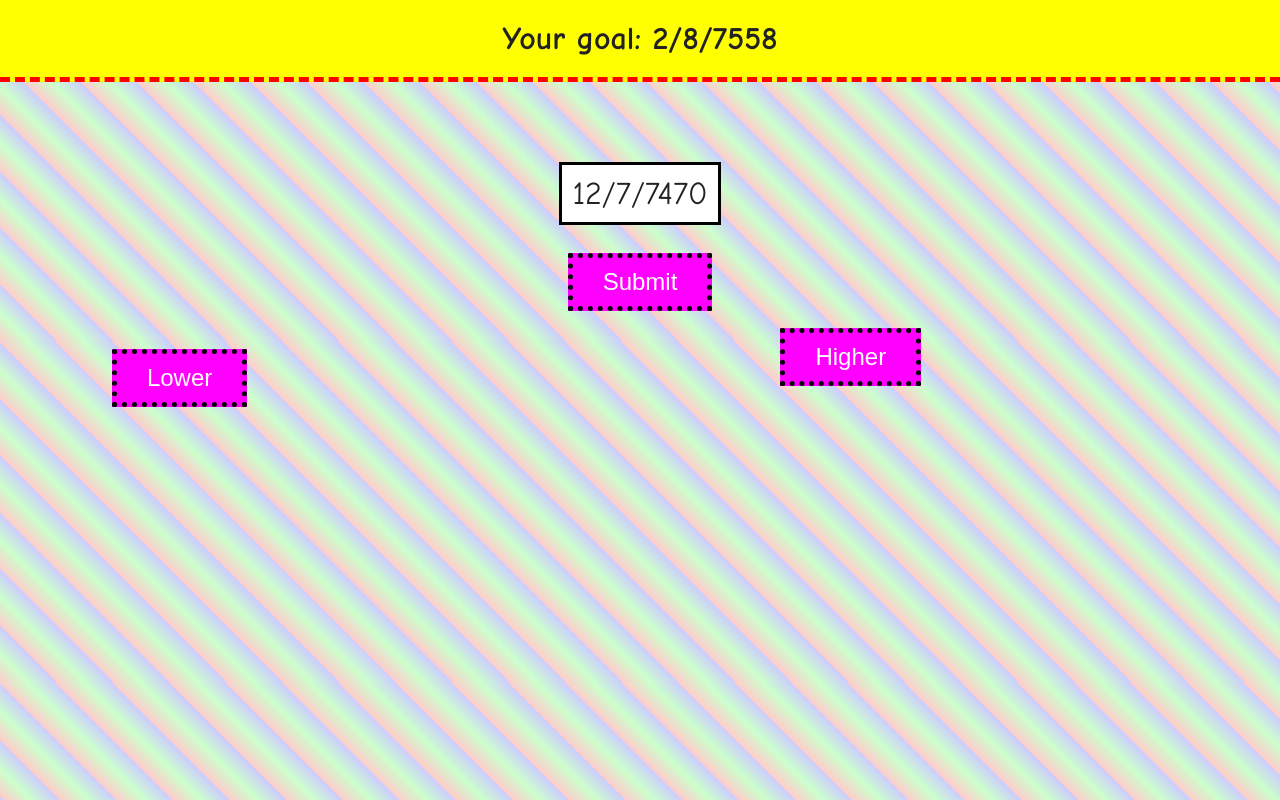
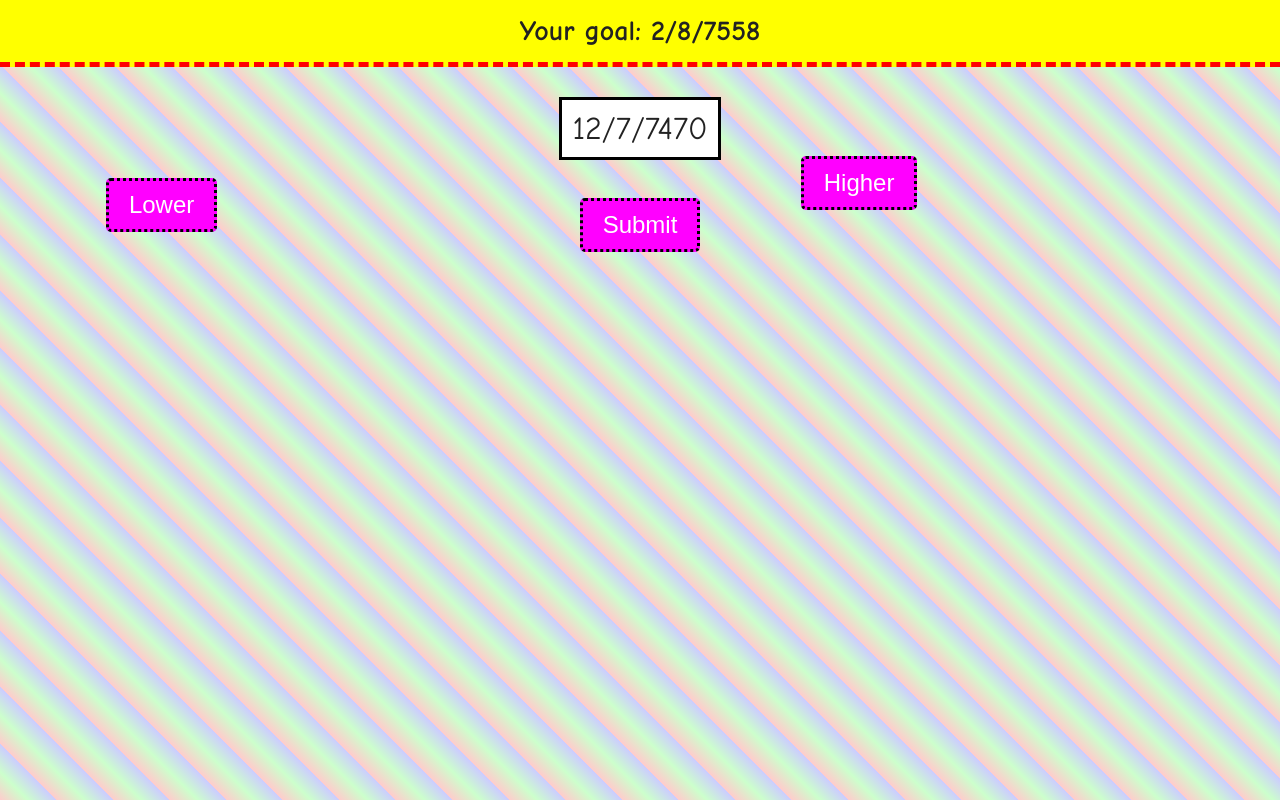
Before and after one commit to collared1/annoyingshit, a plain HTML site: page index.html in a window 1280 px wide. Both pictures are taken after a click on the button "Start". Drawn offline with Linux system fonts and the light colour scheme.

Commit message:
Update index.html

```diff
--- a/index.html
+++ b/index.html
@@ -2,7 +2,8 @@
 <html lang="en">
 <head>
 <meta charset="UTF-8">
-<title>Even More Horrible Date Picker</title>
+<meta name="viewport" content="width=device-width, initial-scale=1.0">
+<title>Universal Horrible Date Picker</title>
 <style>
   body {
     font-family: Comic Sans MS, cursive;
@@ -12,30 +13,38 @@
     margin: 0;
     padding: 0;
     overflow: hidden;
+    height: 100vh;
   }
   h1 {
     background: yellow;
     margin: 0;
-    padding: 20px;
+    padding: 15px;
     border-bottom: 5px dashed red;
+    font-size: clamp(18px, 4vw, 28px);
   }
   #game {
-    margin-top: 50px;
     position: relative;
+    width: 100%;
+    height: calc(100vh - 100px);
+    overflow: hidden;
   }
   button {
-    font-size: 24px;
-    padding: 10px 30px;
-    margin: 10px;
+    font-size: clamp(16px, 4vw, 24px);
+    padding: 10px 20px;
     background-color: magenta;
     color: white;
-    border: 5px dotted black;
+    border: 3px dotted black;
+    border-radius: 5px;
     cursor: pointer;
     position: absolute;
-    transition: all 0.2s ease;
+    transition: all 0.25s ease;
+  }
+  #start, #submit {
+    position: static;
+    margin-top: 20px;
   }
   #currentDate {
-    font-size: 32px;
+    font-size: clamp(20px, 6vw, 32px);
     background: white;
     border: 3px solid black;
     padding: 10px;
@@ -43,8 +52,8 @@
     margin-top: 30px;
   }
   #message {
-    font-size: 24px;
-    margin-top: 20px;
+    font-size: clamp(16px, 4vw, 24px);
+    margin-top: 15px;
     font-weight: bold;
   }
 </style>
@@ -53,11 +62,11 @@
 <h1 id="goal">Your goal: ???</h1>
 
 <div id="game">
-  <button id="start" style="position:static;">Start</button>
+  <button id="start">Start</button>
   <div id="currentDate"></div><br>
   <button id="lower" style="display:none;">Lower</button>
   <button id="higher" style="display:none;">Higher</button><br>
-  <button id="submit" style="display:none; position:static;">Submit</button>
+  <button id="submit" style="display:none;">Submit</button>
   <div id="message"></div>
 </div>
 
@@ -67,10 +76,11 @@ function randomDate(min, max) {
 }
 
 function randomizeButtonPosition(button) {
-  const maxX = window.innerWidth - button.offsetWidth - 20;
-  const maxY = window.innerHeight - button.offsetHeight - 20;
+  const game = document.getElementById('game');
+  const maxX = game.clientWidth - button.offsetWidth;
+  const maxY = game.clientHeight - button.offsetHeight;
   const x = Math.random() * maxX;
-  const y = Math.random() * (maxY - 100) + 100;
+  const y = Math.random() * maxY;
   button.style.left = `${x}px`;
   button.style.top = `${y}px`;
 }
@@ -178,6 +188,8 @@ submitBtn.onclick = () => {
 
 // make buttons teleport every 5 seconds
 setInterval(teleportButtons, 5000);
+
+window.addEventListener('resize', teleportButtons);
 </script>
 </body>
 </html>
```
